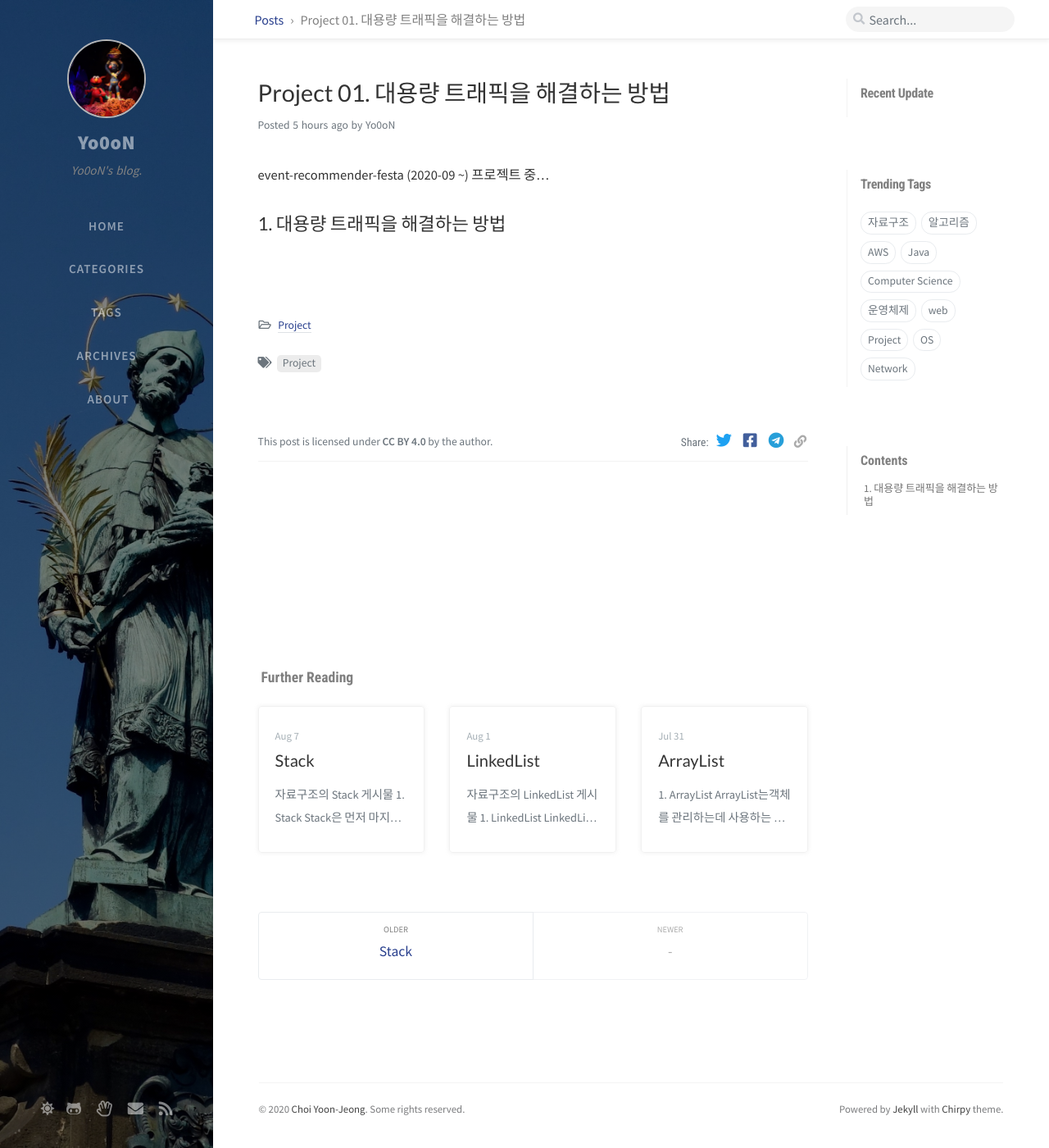
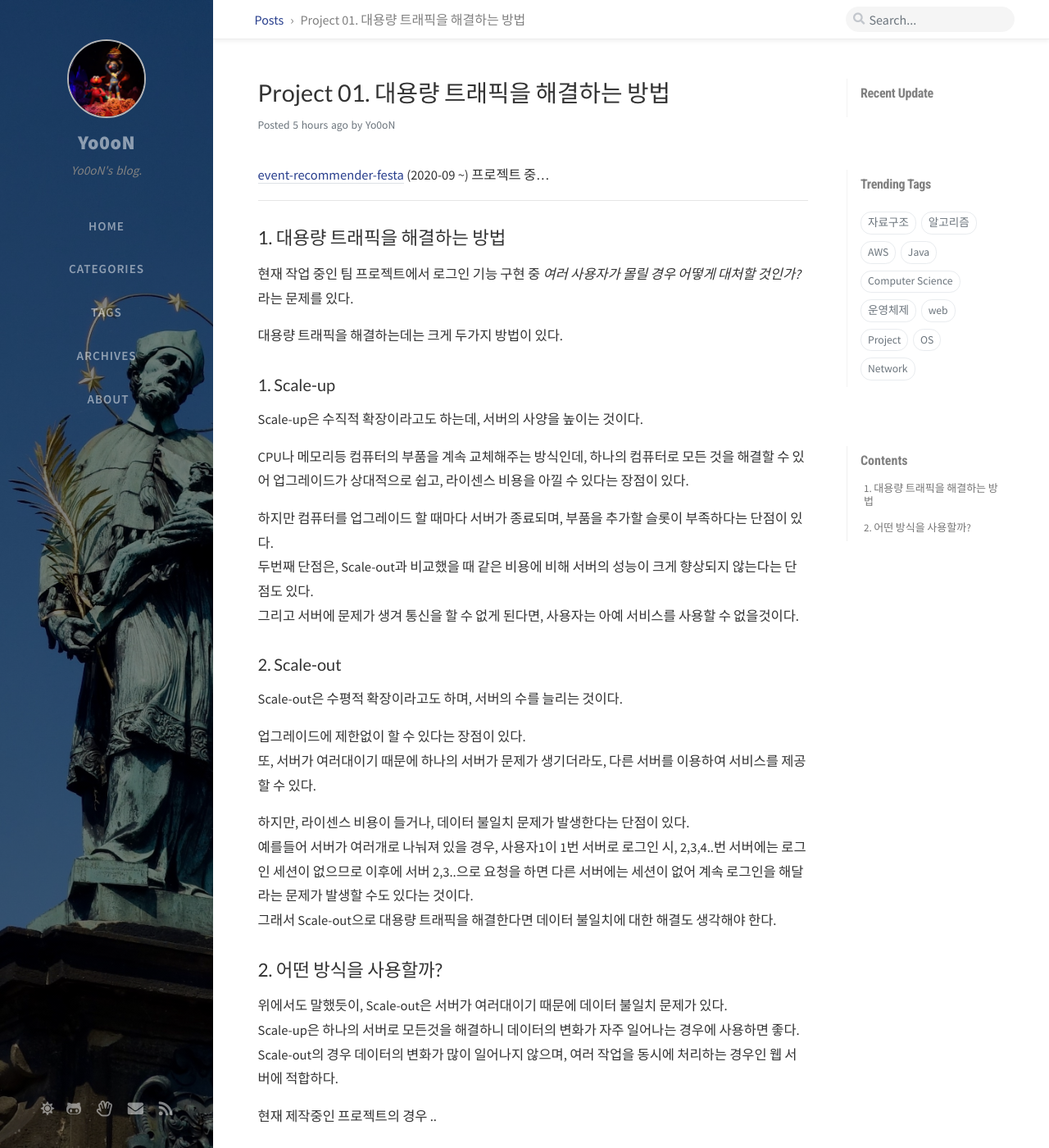
Before and after one commit to Yo0oN/Yo0oN.github.io, a Jekyll site: the page built from _posts/2020-10-11-Project.대용량트래픽.md, in a window 1280 px wide and 1400 px high. Shown: the whole window at 82% size. Built offline with Jekyll 4.4.1, drawn with Linux system fonts in a browser that asks for light colours; nearby versions of some CDN libraries; comment, search, counter and statistics services are not loaded.

Commit message:
Update 2020-10-11-Project.대용량트래픽.md

```diff
--- a/_posts/2020-10-11-Project.대용량트래픽.md
+++ b/_posts/2020-10-11-Project.대용량트래픽.md
@@ -7,6 +7,41 @@ tags: [Project]
 math: true
 ---
 
-event-recommender-festa (2020-09 ~) 프로젝트 중...
+[event-recommender-festa](https://github.com/f-lab-edu/event-recommender-festa) (2020-09 ~) 프로젝트 중...
+
+<hr>
 
 ## 1. 대용량 트래픽을 해결하는 방법
+
+현재 작업 중인 팀 프로젝트에서 로그인 기능 구현 중 *여러 사용자가 몰릴 경우 어떻게 대처할 것인가?* 라는 문제를  있다.
+
+대용량 트래픽을 해결하는데는 크게 두가지 방법이 있다.
+
+### 1. Scale-up
+
+Scale-up은 수직적 확장이라고도 하는데, 서버의 사양을 높이는 것이다.
+
+CPU나 메모리등 컴퓨터의 부품을 계속 교체해주는 방식인데, 하나의 컴퓨터로 모든 것을 해결할 수 있어 업그레이드가 상대적으로 쉽고, 라이센스 비용을 아낄 수 있다는 장점이 있다.
+
+하지만 컴퓨터를 업그레이드 할 때마다 서버가 종료되며, 부품을 추가할 슬롯이 부족하다는 단점이 있다.<br>
+두번째 단점은, Scale-out과 비교했을 때 같은 비용에 비해 서버의 성능이 크게 향상되지 않는다는 단점도 있다.<br>
+그리고 서버에 문제가 생겨 통신을 할 수 없게 된다면, 사용자는 아예 서비스를 사용할 수 없을것이다.
+
+### 2. Scale-out
+
+Scale-out은 수평적 확장이라고도 하며, 서버의 수를 늘리는 것이다.
+
+업그레이드에 제한없이 할 수 있다는 장점이 있다.<br>
+또, 서버가 여러대이기 때문에 하나의 서버가 문제가 생기더라도, 다른 서버를 이용하여 서비스를 제공할 수 있다.
+
+하지만, 라이센스 비용이 들거나, 데이터 불일치 문제가 발생한다는 단점이 있다.<br>
+예를들어 서버가 여러개로 나눠져 있을 경우, 사용자1이 1번 서버로 로그인 시, 2,3,4..번 서버에는 로그인 세션이 없으므로 이후에 서버 2,3..으로 요청을 하면 다른 서버에는 세션이 없어 계속 로그인을 해달라는 문제가 발생할 수도 있다는 것이다.<br>
+그래서 Scale-out으로 대용량 트래픽을 해결한다면 데이터 불일치에 대한 해결도 생각해야 한다.
+
+## 2. 어떤 방식을 사용할까?
+
+위에서도 말했듯이, Scale-out은 서버가 여러대이기 때문에 데이터 불일치 문제가 있다.<br>
+Scale-up은 하나의 서버로 모든것을 해결하니 데이터의 변화가 자주 일어나는 경우에 사용하면 좋다.<br>
+Scale-out의 경우 데이터의 변화가 많이 일어나지 않으며, 여러 작업을 동시에 처리하는 경우인 웹 서버에 적합하다.
+
+현재 제작중인 프로젝트의 경우 ..
```
